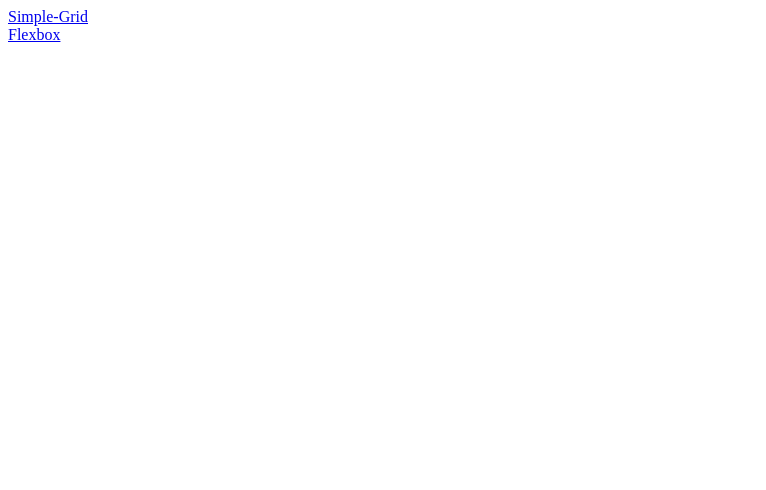
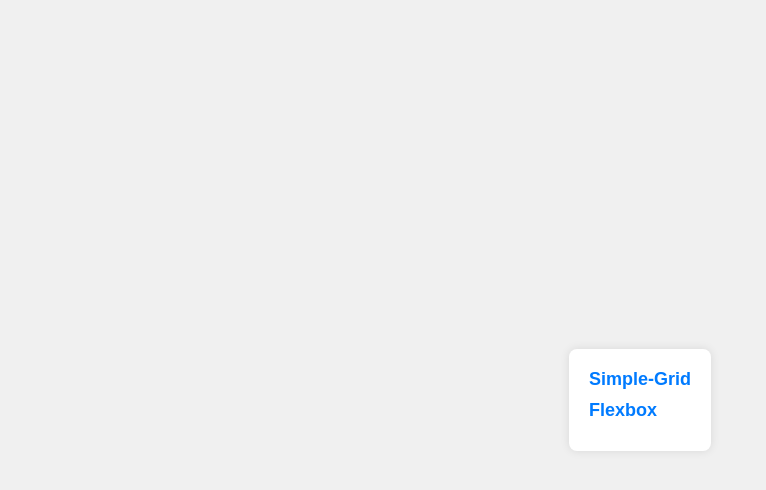
Before and after one commit to Oratile-Mogwera/basic_website, a plain HTML site: page index.html in a window 1280 px wide. Shown: the whole page, without its empty margins (0-766 px from the left). Drawn offline with Linux system fonts and the light colour scheme.

Commit message:
Update index.html

```diff
--- a/index.html
+++ b/index.html
@@ -4,8 +4,54 @@
   <meta charset="UTF-8">
   <meta name="viewport" content="width=device-width, initial-scale=1.0">
   <title>Document</title>
+  <style>
+    /* styles.css */
+
+/* General styles */
+body.Landing {
+  font-family: Arial, sans-serif;
+  background-color: #f0f0f0;
+  margin: 0;
+  padding: 0;
+  display: flex;
+  justify-content: center;
+  align-items: center;
+  height: 100vh;
+}
+
+section {
+  background-color: #fff;
+  padding: 20px;
+  border-radius: 8px;
+  box-shadow: 0 0 10px rgba(0, 0, 0, 0.1);
+}
+
+.link-container,
+.link-container + div {
+  margin-bottom: 10px;
+}
+
+.link-container a,
+.link-container + div a {
+  text-decoration: none;
+  color: #007bff;
+  font-size: 18px;
+  font-weight: bold;
+}
+
+.link-container a:hover,
+.link-container + div a:hover {
+  text-decoration: underline;
+}
+
+.link-container a:active,
+.link-container + div a:active {
+  color: #0056b3;
+}
+
+  </style>
 </head>
-<body class="table">
+<body class="Landing">
   <section>
     <div class="link-container">
       <a href="my-webpage-grid.html">Simple-Grid</a>
```
